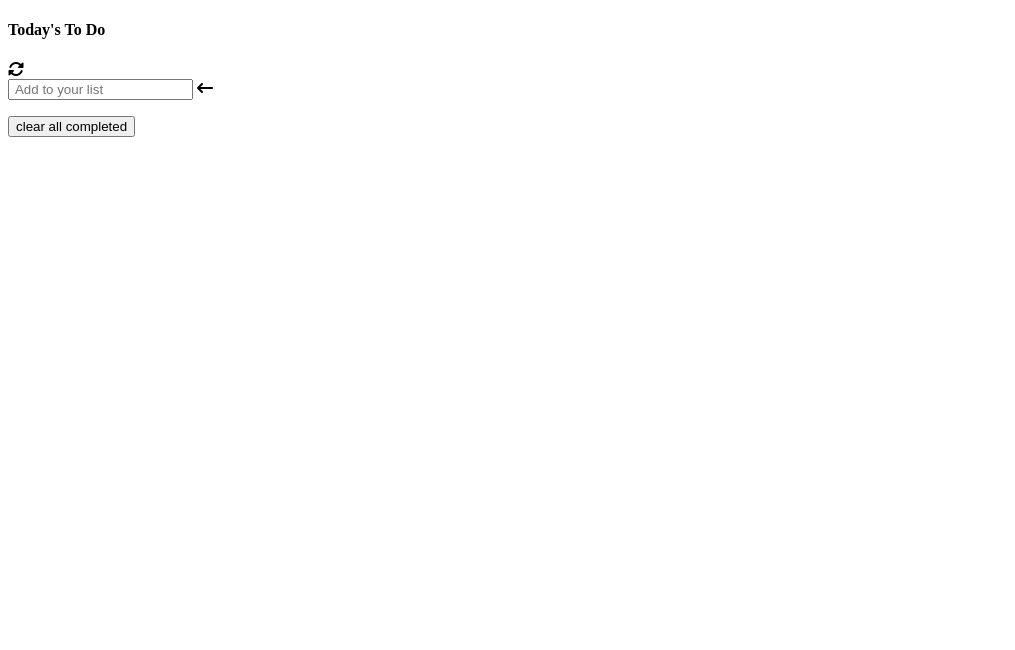
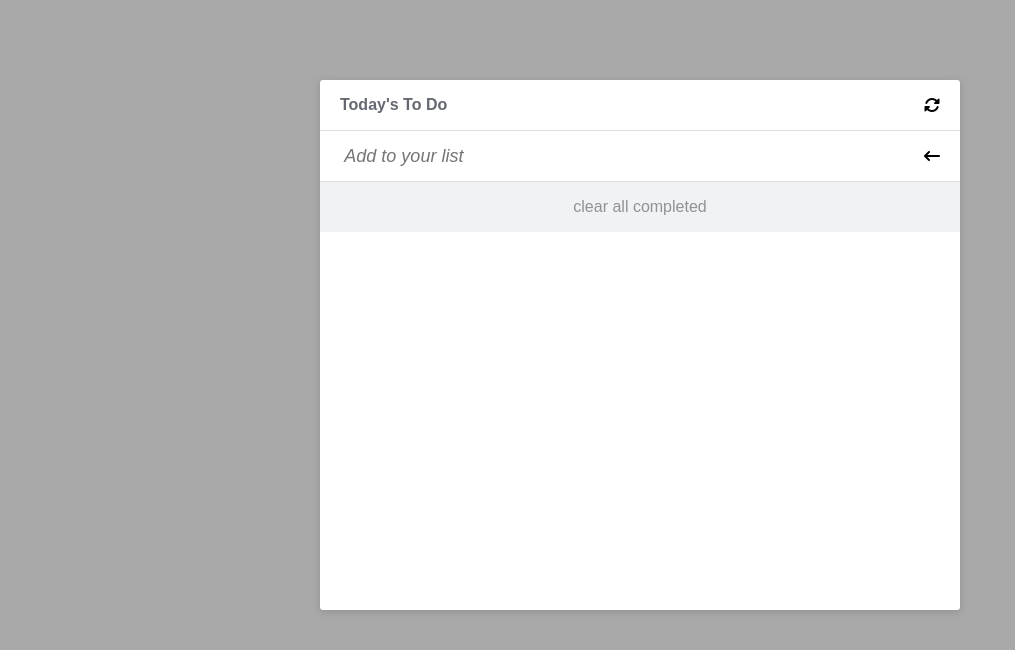
Before and after one commit to henrykgggg/todo-list2, a website built with webpack: page index.html in a window 1280 px wide. Shown: the whole page, without its empty margins (0-1015 px from the left). Built offline with nearby package versions, Linux system fonts and the light colour scheme; files whose address does not match are found by name.

Commit message:
added styles on the form

```diff
--- /dev/null
+++ b/style.css
@@ -0,0 +1,100 @@
+@import url("https://fonts.googleapis.com/css2?family=Poppins:wght@200;300;500;700&display=swap");
+
+* {
+  margin: 0;
+  padding: 0;
+  font-family: sans-serif;
+}
+
+body {
+  display: flex;
+  justify-content: center;
+  background-color: #a9a9a9;
+}
+
+.todos-container {
+  min-height: 60vh;
+  margin: 10vh 0;
+  background-color: #fff;
+  box-shadow: 0 2px 8px rgba(0, 0, 0, 0.15);
+  border-radius: 3px;
+  padding-bottom: 50px;
+  width: 50%;
+}
+
+.todo {
+  height: 50px;
+  width: calc(100% - 40px);
+  padding: 0 20px;
+  display: flex;
+  justify-content: space-between;
+  align-items: center;
+  border-bottom: 1px #ddd solid;
+}
+
+.header {
+  font-weight: 600;
+  opacity: 0.9;
+  color: #545862;
+}
+
+.header i {
+  font-size: 17px;
+  opacity: 0.5;
+  color: #333;
+}
+
+.todo-add input {
+  width: 100%;
+  outline: none;
+  border: none;
+  background-color: transparent;
+  font-size: 18px;
+  font-style: italic;
+  font-weight: 400;
+}
+
+.todo-delete {
+  margin-bottom: 0%;
+  height: 50px;
+  bottom: 0;
+  outline: none;
+  border: none;
+  background-color: #f1f2f5;
+  font-size: 16px;
+  cursor: pointer;
+  width: 100%;
+}
+
+.todo-delete :hover {
+  background-color: #808080;
+  transition: 0.7s;
+}
+
+.todo-delete span {
+  opacity: 0.5;
+  color: #333;
+}
+
+.todo-item input {
+  width: calc(100% - 30px);
+  padding: 0 15px;
+  outline: none;
+  border: none;
+  background-color: transparent;
+  font-size: 15px;
+  font-weight: 100;
+  text-align: start;
+  z-index: 1;
+}
+
+.todo-list {
+  height: 50px;
+  width: calc(100% - 40px);
+  padding: 0 20px;
+  display: flex;
+  justify-content: space-between;
+  align-items: center;
+  border-bottom: 1px #ddd solid;
+  background-color: #808080;
+}
```
Also changed, not shown: dist/index.html.
